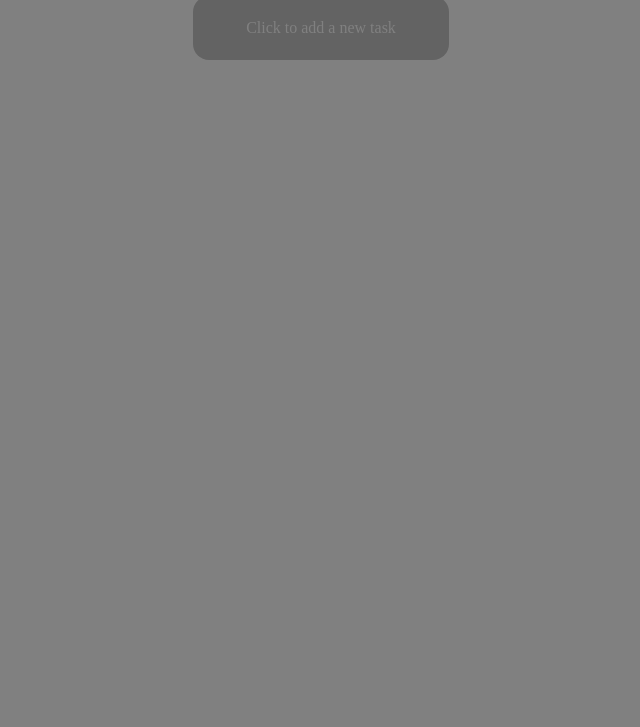
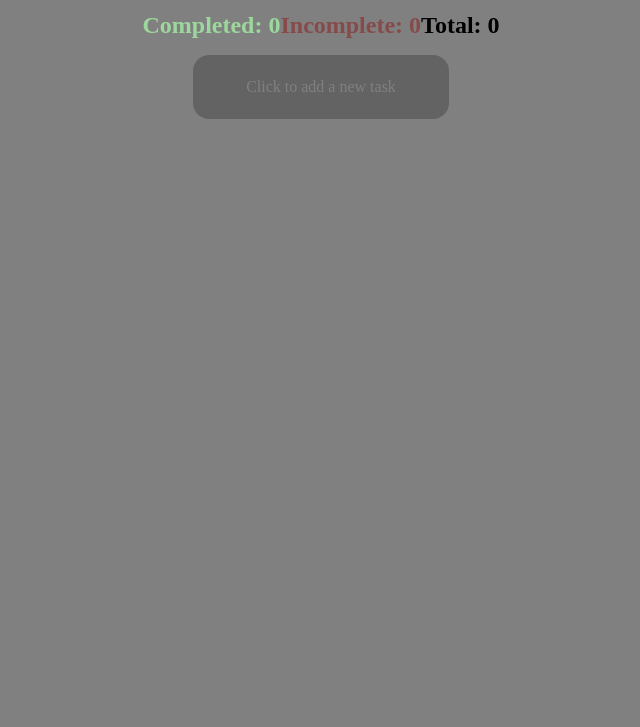
Before and after one commit to rvdemanuelcosta/MyToDoApp, a plain HTML site: page index.html in a window 1280 px wide. Shown: the part 73-800 px from the top of the page, without its empty margins (319-959 px from the left). Drawn offline with Linux system fonts and the light colour scheme.

Commit message:
Update index.html - Add a Elements to display the completed, incompleted and total of tasks.
Update Style.css
- Add css element selectors to style the task counters.

Update App.js
- Add function to update the displayed values for the task counters.
- Add code to set local storage keys for the task counters.

```diff
--- a/css/Style.css
+++ b/css/Style.css
@@ -126,3 +126,23 @@ button{
     overflow-y: hidden;
     overflow-x: hidden;
 }
+#TaskCountContainer{
+    display: flex;
+    justify-content: space-between;
+    width: 100%;
+    margin: 16px 0px;
+}
+#TaskCountContainer *{
+    font-size: 1.5rem;
+}
+.bold{
+    font-weight: bold;
+
+}
+.CompletedTasks{
+    color: #9cd89c;
+
+}
+.IncompleteTasks{
+    color: rgb(134, 74, 74);
+}
--- a/index.html
+++ b/index.html
@@ -11,6 +11,12 @@
     <main>
         <h1>Todo List</h1>
         <section class="Task flex flex-column flex-align-center" role="manage and add tasks">
+            <section id="TaskCountContainer">
+                <p class="CompletedTasks bold">Completed: <span id="CompletedTasks">10</span></p>
+                <p class="IncompleteTasks bold">Incomplete: <span id="IncompleteTasks">10</span></p>
+                <p class="bold">Total: <span id="TotalTasks">10</span></p>
+
+            </section>
             <section id="tasks">
                 <!-- <div class="task-container flex flex-align-center">
                     <input type="checkbox">
--- a/js/App.js
+++ b/js/App.js
@@ -3,6 +3,10 @@ const taskName = document.getElementById("taskInput");
 const tasksContainer = document.getElementById("tasks");
 const confirmButton = document.getElementById("confirm-button");
 let tasks = JSON.parse(localStorage.getItem("tasks"));
+let incompleteTasksCounter = 0;
+let completeTasksCounter = 0;
+const completeTasksValueElement = document.getElementById("CompletedTasks");
+const incompleteTasksValueElement = document.getElementById("IncompleteTasks");
 if(tasks != null){
     CreateTaskElements();
     console.log(typeof(tasks));
@@ -46,7 +50,11 @@ function ResetNewTaskInputField(){
 
 function AddNewTask(taskName){
     tasks.push({id: tasks.length + 1, task: taskName, complete: false});
+    let totaltasks = parseInt(localStorage.getItem("TotalTasks"));
+    totaltasks++;
+    localStorage.setItem("TotalTasks", totaltasks);
     SaveTasks();
+    UpdateTasksCountDisplay();
     ClearTasks();
     CreateTaskElements();
     HideLightbox();
@@ -56,8 +64,41 @@ function ClearTasks(){
     tasksContainer.innerHTML = "";
 }
 
+function UpdateTasksCountDisplay(){
+    incompleteTasksCounter = 0;
+    completeTasksCounter = 0;
+    if(!localStorage.getItem("CompleteTasks")){
+        localStorage.setItem("CompleteTasks", 0);
+    }
+    if(!localStorage.getItem("IncompleteTasks")){
+        localStorage.setItem("IncompleteTasks", 0);
+    }
+    Object.values(tasks).forEach((task)=>{
+            if(task.complete == false){
+                incompleteTasksCounter++;
+            }
+            else{
+                completeTasksCounter++;
+            }
+        });
+    localStorage.setItem("CompleteTasks", completeTasksCounter);
+    localStorage.setItem("IncompleteTasks", incompleteTasksCounter);
+    completeTasksValueElement.textContent = localStorage.getItem("CompleteTasks");
+    incompleteTasksValueElement.textContent = localStorage.getItem("IncompleteTasks");
+
+    if(localStorage.getItem("TotalTasks") != null){
+        document.getElementById("TotalTasks").textContent = localStorage.getItem("TotalTasks");
+    }
+    else{
+        localStorage.setItem("TotalTasks", 0);
+        document.getElementById("TotalTasks").textContent = localStorage.getItem("TotalTasks");
+    }
+
+}
+
 function SaveTasks(){
     localStorage.setItem("tasks", JSON.stringify(tasks));
+
     console.log("tasks saved.");
 }
 
@@ -73,11 +114,16 @@ function DeleteTask(id){
         }
         console.log("done");
     }
+    let totaltasks = parseInt(localStorage.getItem("TotalTasks"));
+    totaltasks--;
+    localStorage.setItem("TotalTasks", totaltasks);
+    UpdateTasksCountDisplay();
     newTasks = ResetTasksIds(newTasks);
     tasks = newTasks;
     SaveTasks();
     ClearTasks();
     CreateTaskElements();
+    UpdateTasksCountDisplay();
     console.log(newTasks);
 }
 
@@ -96,6 +142,7 @@ function UpdateTasks(){
     localStorage.setItem("tasks", JSON.stringify(tasks));
     ClearTasks();
     CreateTaskElements();
+    UpdateTasksCountDisplay();
     console.log("tasks updated.");
 }
 
@@ -115,6 +162,21 @@ function CreateTaskElements(){
         taskCheckbox.checked = tasks[i].complete;
         taskCheckbox.id = tasks[i].id + "cb";
         taskCheckbox.addEventListener("change", () =>{
+            /*
+            let complete = localStorage.getItem("CompleteTasks");
+            let incomplete = localStorage.getItem("IncompleteTasks");
+            if(taskCheckbox.checked){
+                incomplete--;
+                complete++;
+                localStorage.setItem("CompleteTasks", complete);
+                localStorage.setItem("IncompleteTasks", incomplete);
+            }
+            else{
+                incomplete++;
+                complete--;
+                localStorage.setItem("CompleteTasks", complete);
+                localStorage.setItem("IncompleteTasks", incomplete);
+            } */
             UpdateTasks();
         })
         let taskElement = document.createElement("p");
@@ -133,3 +195,4 @@ function CreateTaskElements(){
 
     }
 }
+UpdateTasksCountDisplay();
```
